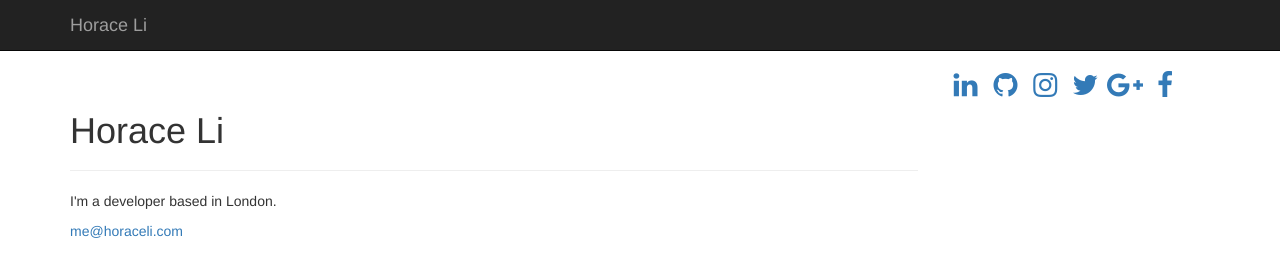
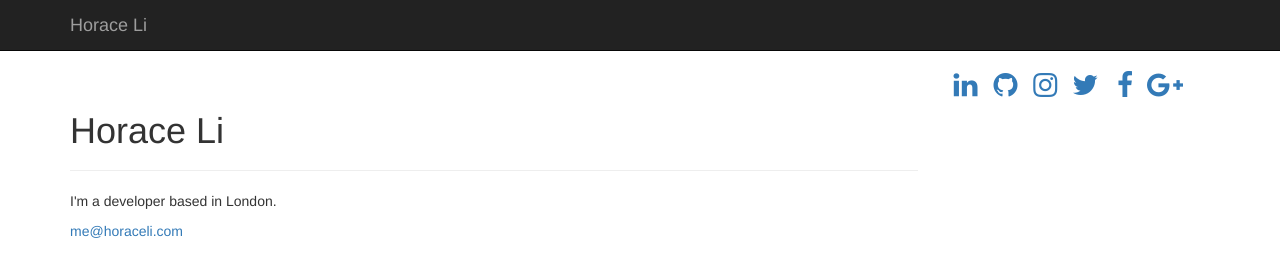
Before and after one commit to horaceli/horaceli.github.io, a Jekyll site: the page index.html, which Jekyll copies as it is, in a window 1280 px wide. Shown: the top 254 px of the page. Built offline with Jekyll 4.4.1, drawn with Linux system fonts in a browser that asks for light colours; nearby versions of some CDN libraries.

Commit message:
Update index.html

```diff
--- a/index.html
+++ b/index.html
@@ -47,8 +47,8 @@
                 <a href="https://github.com/horaceli/"><i class="fa fa-fw fa-2x fa-github"></i></a>
                 <a href="https://instagram.com/apfel912/"><i class="fa fa-fw fa-2x fa-instagram"></i></a>
                 <a href="https://twitter.com/horaceli/"><i class="fa fa-fw fa-2x fa-twitter"></i></a>
+                <a href="https://www.facebook.com/horaceli"><i class="fa fa-fw fa-2x fa-facebook"></i></a>
                 <a href="https://plus.google.com/+HoraceLi/"><i class="fa fa-fw fa-2x fa-google-plus"></i></a>
-                <a href="https://www.facebook.com/horaceli"><i class="fa fa-fw fa-2x fa-facebook"></i></a>
             </section>
         </aside>
     </div>
```
